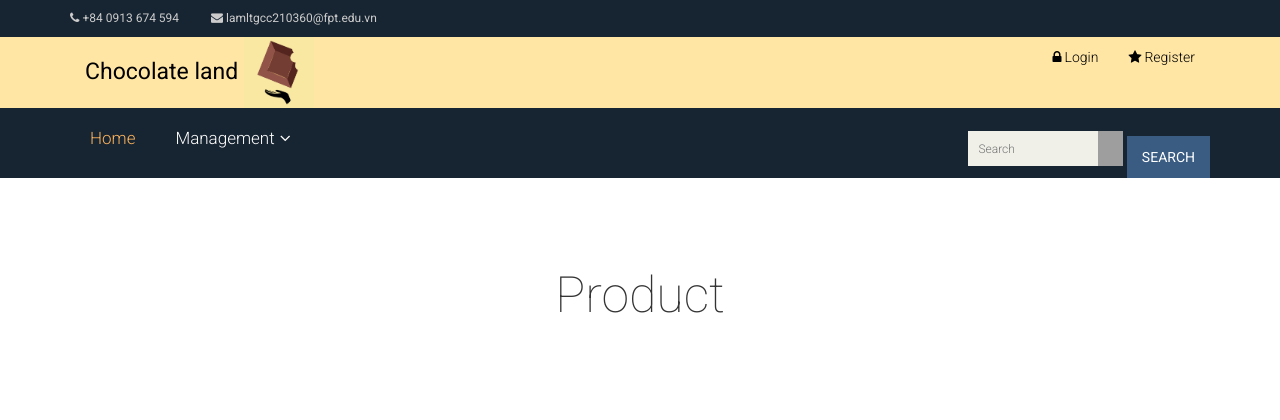
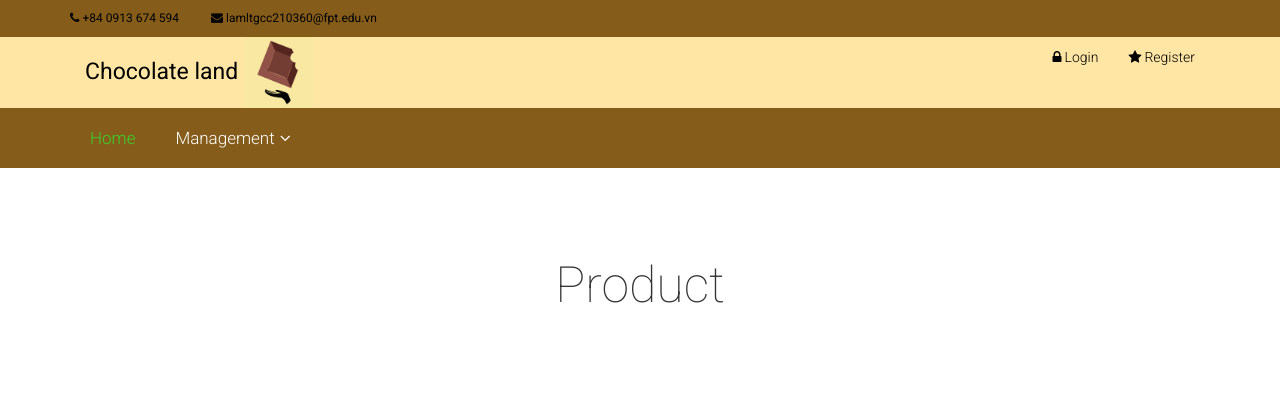
Before and after one commit to LamThanhLam/Chocolate_GCC210360, a PHP site: page / in a window 1280 px wide. Shown: the top 420 px of the page. Run offline with PHP 8.4, Linux system fonts and the light colour scheme; data that the repository does not hold is empty; some libraries are stand-ins or nearby versions; grey boxes are pictures that could not be loaded.

Commit message:
ChangingColor

```diff
--- a/csseshop/main.css
+++ b/csseshop/main.css
@@ -247,7 +247,7 @@ a#scrollUp i{
 
 .mainmenu ul li a:hover, .mainmenu ul li a.active,  .shop-menu ul li a.active{
 	background:none;
-	color:#fdb45e;
+	color:#39D12D;
 }
 
 .search_box input {
@@ -288,7 +288,7 @@ ul.sub-menu {
 	position: absolute;
 	top: 30px;
 	left: 0;
-	background: #172431;
+	background: #855C1A;
 	list-style: none;
 	padding: 0;
 	margin: 0;
@@ -314,11 +314,11 @@ ul.sub-menu {
 }
 
 .navbar-nav li ul.sub-menu li a{
-  color: #fff;
+  color: #000;
 }
 
 .navbar-nav li ul.sub-menu li a:hover{
-    color: #FDB45E;
+    color: #39D12D;
 }
 
 .fa-angle-down{
--- a/index.php
+++ b/index.php
@@ -47,14 +47,14 @@
   ?>
 
    <header id="header"><!--header-->
-		<div class="header_top"><!--header_top-->
+		<div class="header_top" style="background-color:#855C1A"><!--header_top-->
 			<div class="container">
 				<div class="row">
 					<div class="col-sm-6">
 						<div class="contactinfo">
 							<ul class="nav nav-pills">
-								<li><a href="#"><i class="fa fa-phone"></i> +84 0913 674 594</a></li>
-								<li><a href="#"><i class="fa fa-envelope"></i> lamltgcc210360@fpt.edu.vn</a></li>
+								<li><a href="#" style="color:#000"><i class="fa fa-phone" style="color:#000"></i> +84 0913 674 594</a></li>
+								<li><a href="#" style="color:#000"><i class="fa fa-envelope" style="color:#000"></i> lamltgcc210360@fpt.edu.vn</a></li>
 							</ul>
 						</div>
 					</div>
@@ -103,7 +103,7 @@
 			</div>
 		</div><!--/header-middle-->
 
-		<div class="header-bottom"><!--header-bottom-->
+		<div class="header-bottom" style="background-color:#855C1A"><!--header-bottom-->
 			<div class="container">
 				<div class="row">
 					<div class="col-sm-9">
@@ -125,14 +125,6 @@
                                     </ul>
                                 </li>
 							</ul>
-						</div>
-					</div>
-					<div class="col-sm-3">
-						<div class="search_box pull-right">
-                        <form class="d-flex" method="POST" action="?page=search">
-                                <input name="txtSearch" class="border border-3 border-top-0 border-start-0 border-end-0" type="text" placeholder="Search" aria-label="Search" style=" outline: none;">
-                                <button class="btn btn-primary" type="submit" name="btnSearch"> Search </button>
-                            </form>
 						</div>
 					</div>
 				</div>
```
